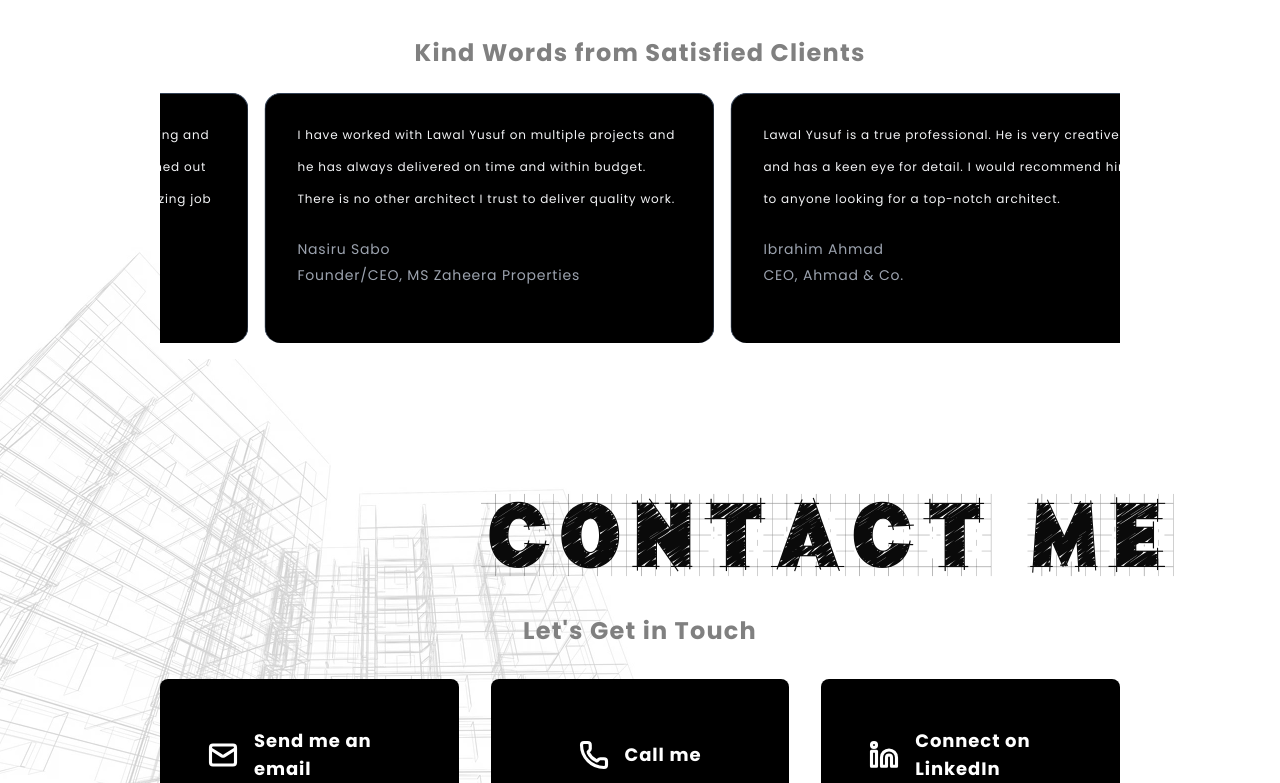
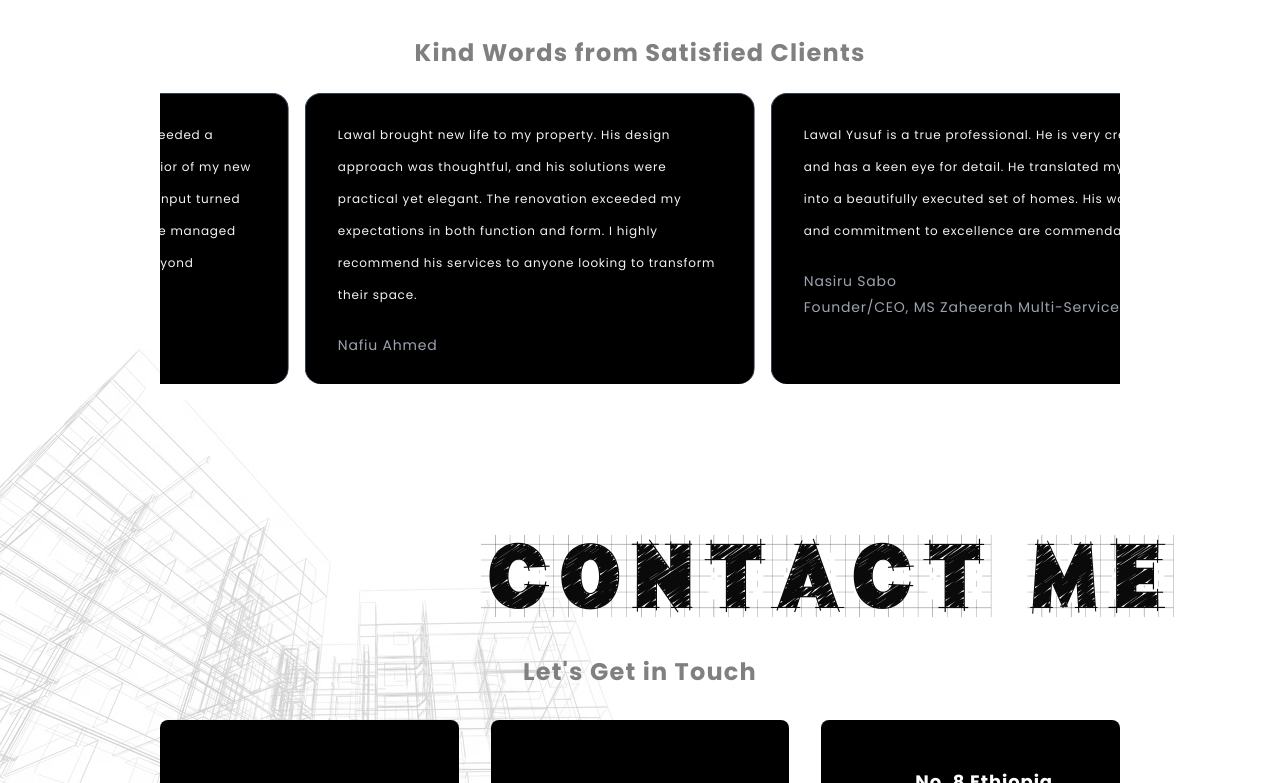
Before and after one commit to amgoni/lawyportfolio, a Next.js app: page / in a window 1280 px wide. Shown: the part 6157-6940 px from the top of the page. Built offline with nearby package versions, Linux system fonts and the light colour scheme.

Commit message:
updated contact details and testimonials

```diff
--- a/app/(sections)/Contact.tsx
+++ b/app/(sections)/Contact.tsx
@@ -2,7 +2,7 @@
 
 import { useRef } from "react";
 import AnimatedHeading from "@/components/animation/animated-heading";
-import { Linkedin, Mail, Phone } from "lucide-react";
+import { Linkedin, Mail, MapPin, Phone } from "lucide-react";
 import AnimatedDiv from "@/components/animation/animated-div";
 import Container from "@/components/container";
 import { motion, useInView } from "motion/react";
@@ -10,18 +10,18 @@ import { motion, useInView } from "motion/react";
 const Links = [
   {
     icon: <Mail size={30} strokeWidth={2.5} />,
-    href: "mailto:lawalyusuf@example.com",
+    href: "mailto:arclawalyusuf@gmail.com",
     text: "Send me an email",
   },
   {
     icon: <Phone size={30} strokeWidth={2.5} />,
-    href: "tel:+2341234567890",
+    href: "tel:+2348033890606",
     text: "Call me",
   },
   {
-    icon: <Linkedin size={30} strokeWidth={2.5} />,
-    href: "https://www.linkedin.com",
-    text: "Connect on LinkedIn",
+    icon: <MapPin size={30} strokeWidth={2.5} />,
+    href: "https://maps.app.goo.gl/bXHX83c75k4h7x7FA",
+    text: "No. 8 Ethiopia Close, Maitama, Abuja, Nigeria",
     target: "_blank",
   },
 ];
--- a/app/(sections)/Testimonials.tsx
+++ b/app/(sections)/Testimonials.tsx
@@ -7,33 +7,27 @@ import React from "react";
 const testimonials = [
   {
     quote:
-      "When Unlimited Brain Works got its Series B funding and we were about to move to a new office, we reached out to Lawal Yusuf for interior design. He did an amazing job and we couldn't be happier with the results.",
-    name: "Amin Goni",
-    title: "CEO, Unlimited Brain Works",
+      "I am very glad I hired Lawal Yusuf when I needed a professional to design and fit-out the interior of my new home. His attention to detail and creative input turned my house into a beautiful, livable space. He managed everything professionally and delivered beyond expectations. I'm proud to call it home.",
+    name: "Imamu Tukur Ahmed",
+    title: "",
+  },
+  {
+    quote:
+      "Lawal brought new life to my property. His design approach was thoughtful, and his solutions were practical yet elegant. The renovation exceeded my expectations in both function and form. I highly recommend his services to anyone looking to transform their space.",
+    name: "Nafiu Ahmed",
+    title: "",
+  },
+  {
+    quote:
+      "Lawal Yusuf is a true professional. He is very creative and has a keen eye for detail. He translated my needs into a beautifully executed set of homes. His work ethic and commitment to excellence are commendable.",
+    name: "Nasiru Sabo",
+    title: "Founder/CEO, MS Zaheerah Multi-Services",
   },
   {
     quote:
       "I have worked with Lawal Yusuf on multiple projects and he has always delivered on time and within budget. There is no other architect I trust to deliver quality work.",
-    name: "Nasiru Sabo",
-    title: "Founder/CEO, MS Zaheera Properties",
-  },
-  {
-    quote:
-      "Lawal Yusuf is a true professional. He is very creative and has a keen eye for detail. I would recommend him to anyone looking for a top-notch architect.",
-    name: "Ibrahim Ahmad",
-    title: "CEO, Ahmad & Co.",
-  },
-  {
-    quote:
-      "I have worked with Lawal Yusuf on multiple projects and he has always delivered on time and within budget. There is no other architect I trust to deliver quality work.",
-    name: "Diego Maradona",
-    title: "CEO, Maradona & Co.",
-  },
-  {
-    quote:
-      "I have worked with Lawal Yusuf on multiple projects and he has always delivered on time and within budget. There is no other architect I trust to deliver quality work.",
-    name: "Moussa Sissoko",
-    title: "Managing Director, Brick and Mortar Realty",
+    name: "Sen. Halliru Jika",
+    title: "",
   },
 ];
 
```
